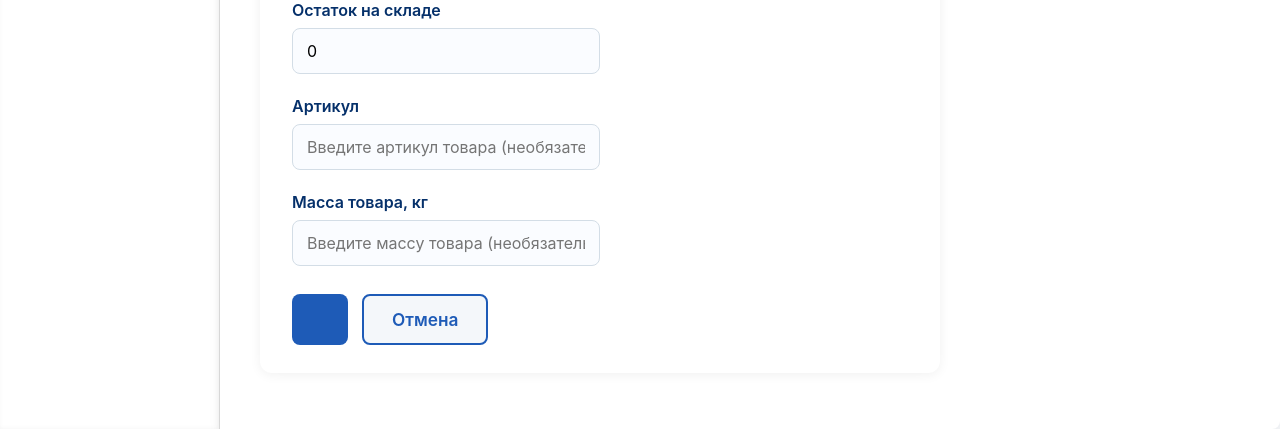
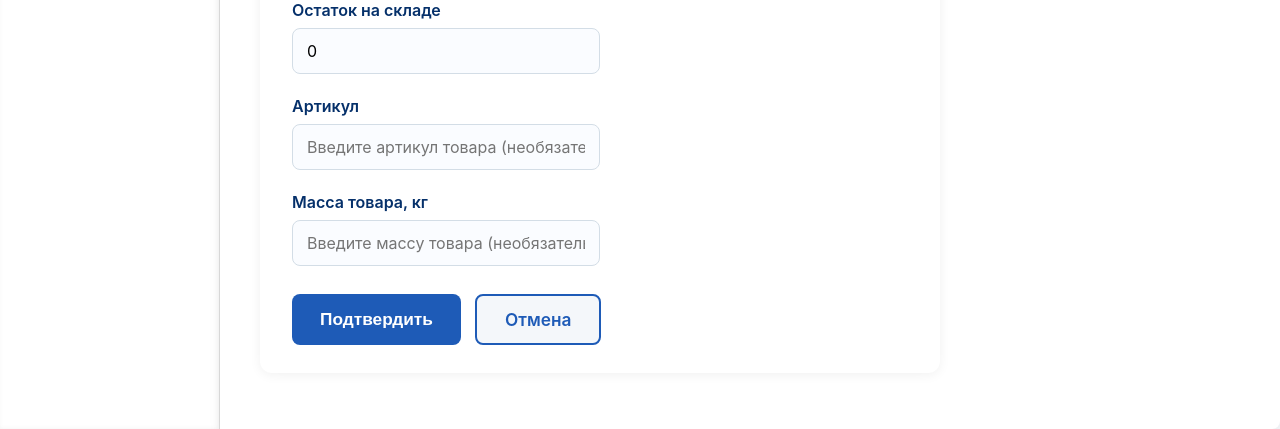
Before and after one commit to SibAlive/dns, a Flask app: template blueprints/admin/templates/admin/product_form.html in a window 1280 px wide. Shown: the part 840-1269 px from the top of the page. Run offline with Flask 3, Linux system fonts and the light colour scheme; the template is opened without the code that fills it: values that come from a table or form of the project are taken from there, others are empty; parts of the project's set-up code (start-up, migrations or seed data) failed here and were passed over; some libraries are stand-ins or nearby versions.

Commit message:
Устранение мелких недочетов

```diff
--- a/blueprints/admin/templates/admin/product_form.html
+++ b/blueprints/admin/templates/admin/product_form.html
@@ -52,7 +52,7 @@
       </div>
 
       <div class="form-actions">
-        <button type="submit" class="btn-submit">{{ title }}</button>
+        <button type="submit" class="btn-submit">Подтвердить</button>
         <a href="{{ url_for('admin.products') }}" class="btn-cancel">Отмена</a>
       </div>
     </form>
--- a/services/db_functions.py
+++ b/services/db_functions.py
@@ -2,7 +2,6 @@ from flask import flash
 from sqlalchemy import select, func
 from sqlalchemy.exc import IntegrityError
 from psycopg2.errors import UniqueViolation
-from sqlalchemy.orm import contains_eager
 from werkzeug.security import generate_password_hash
 from slugify import slugify
 import logging
```
